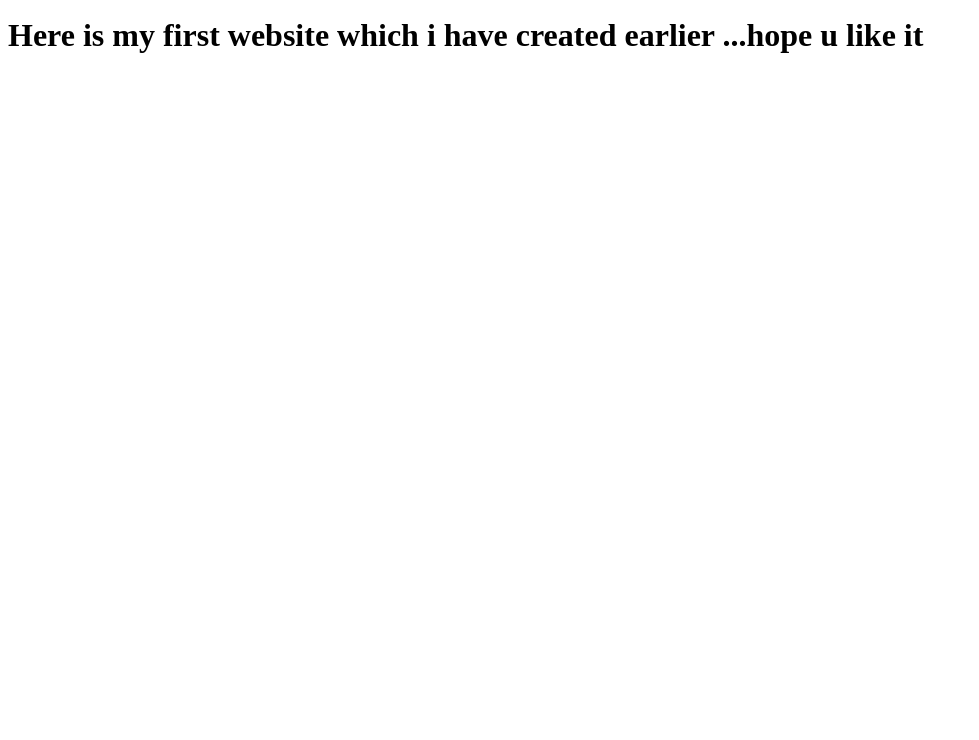
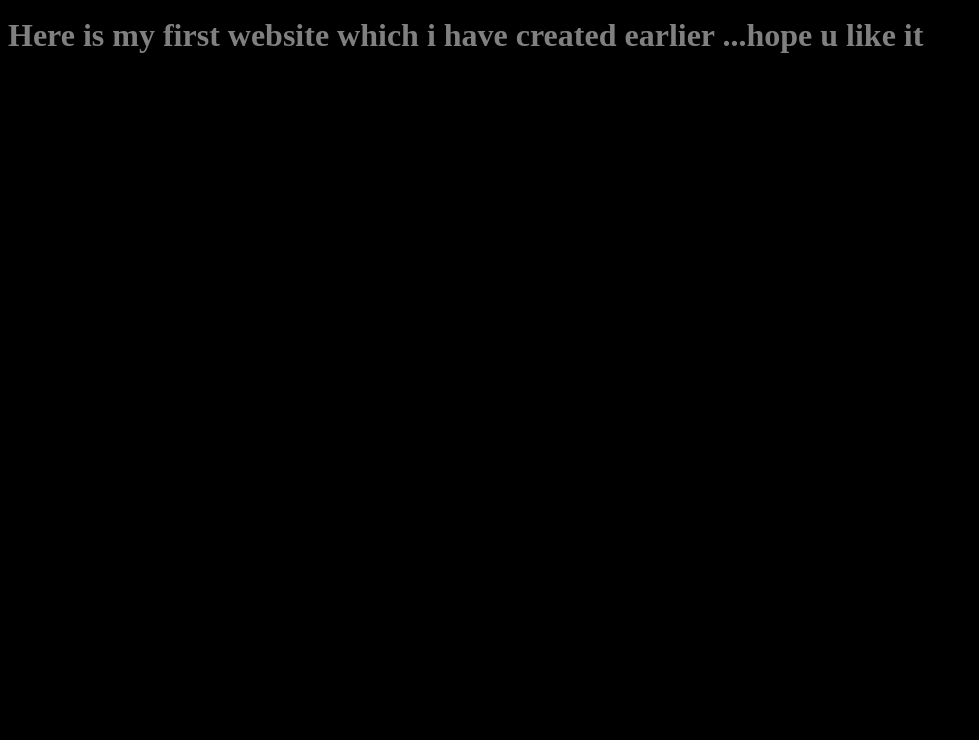
Before and after one commit to padolea3/test, a plain HTML site: page index.html in a window 1280 px wide. Shown: the part 60-800 px from the top of the page, without its empty margins (0-979 px from the left). Drawn offline with Linux system fonts and the light colour scheme.

Commit message:
Update index.html

```diff
--- a/index.html
+++ b/index.html
@@ -1,10 +1,12 @@
 <html>
 <head>
    <style>
-       h1 {
-             background-color: ligthblue;
-             color: black;
-       }
+       body{
+	        background-color: black;
+			color: gray;
+	   }
+
+	   }
 
    </style>
 
```
